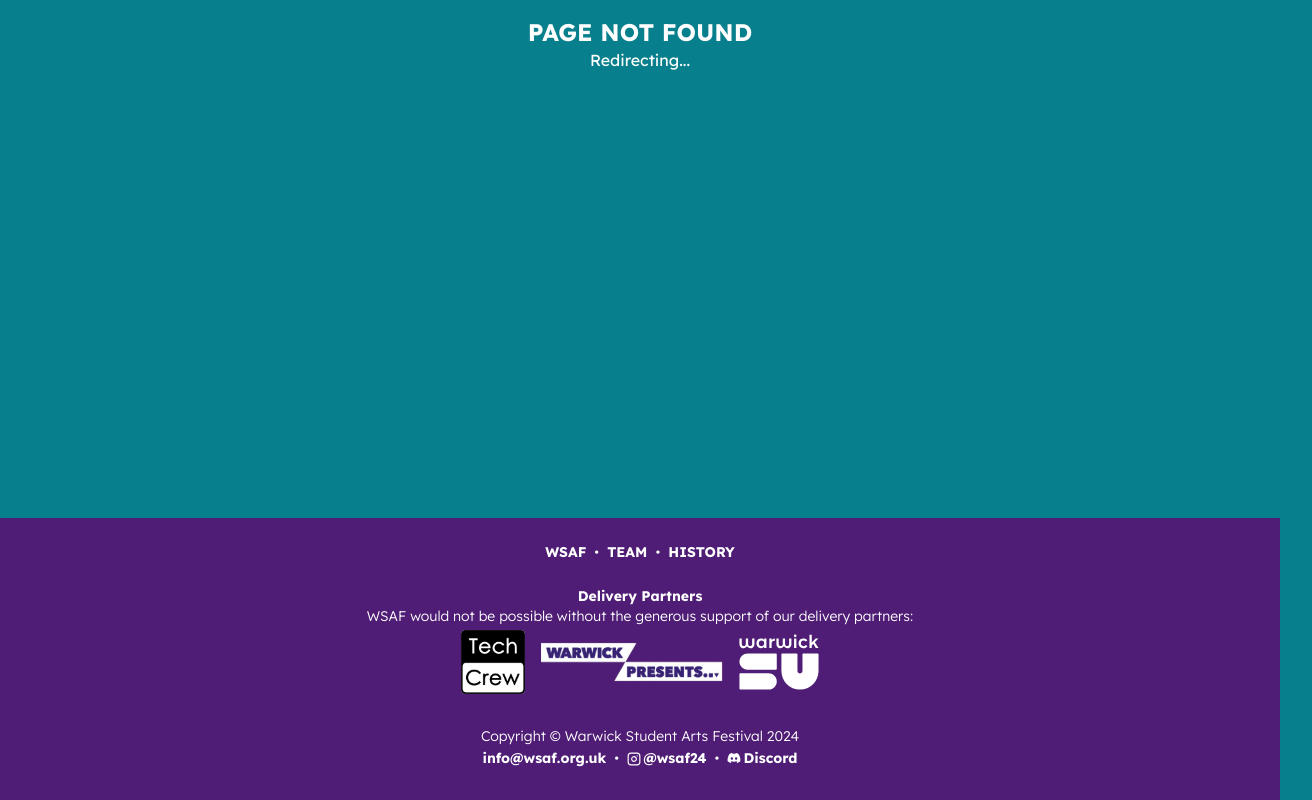
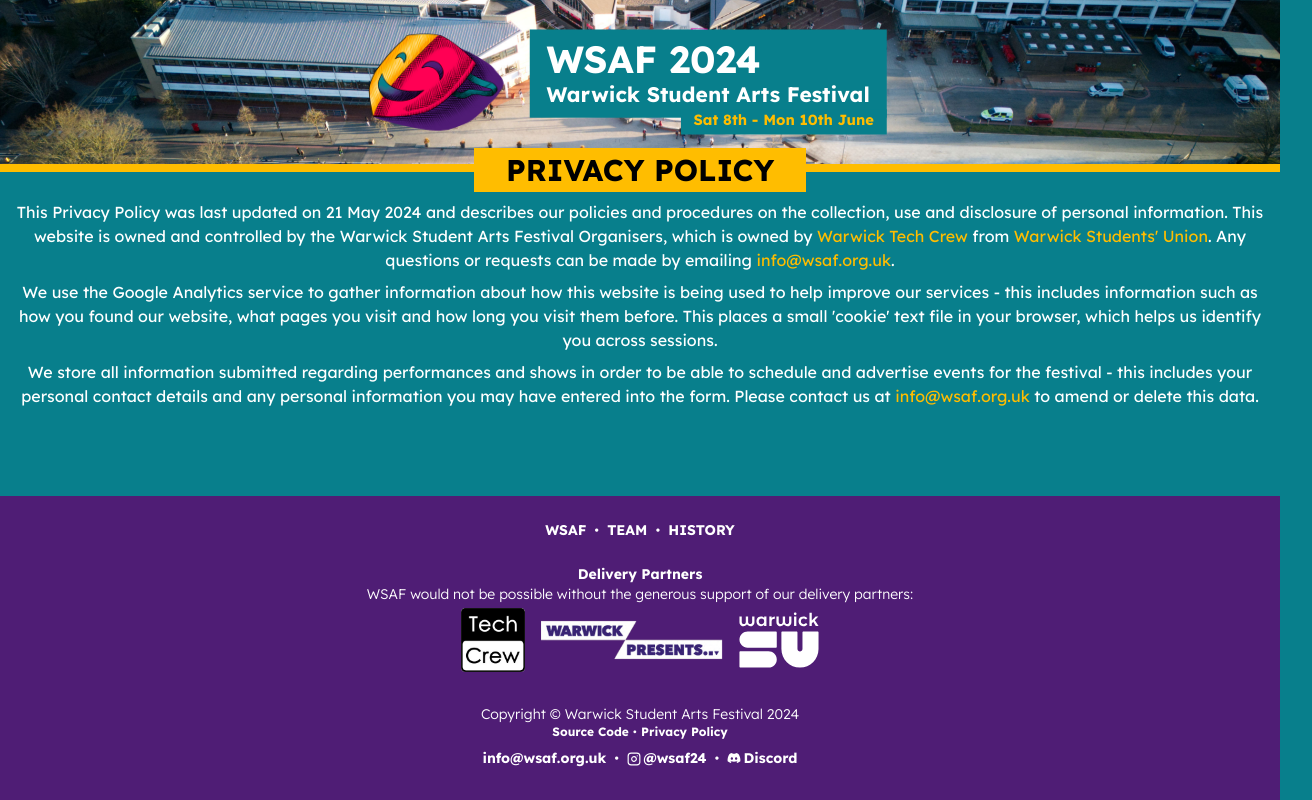
Before and after one commit to WarwickStudentArtsFestival/WSAF24-Website, a Next.js app: page /privacy in a window 1280 px wide. Before the commit this address had no page. Shown: the whole page, 1312 px wide, since content can reach past the window. Built offline with nearby package versions, Linux system fonts and the light colour scheme.

Commit message:
:sparkles: Add privacy policy

```diff
--- a/src/app/components/footer.tsx
+++ b/src/app/components/footer.tsx
@@ -54,7 +54,18 @@
         Copyright © Warwick Student Arts Festival 2024
       </p>
 
-      <p className="font-bold mt-0.5 flex gap-2 justify-center">
+      <p className="font-bold text-xs">
+        <a
+          href="https://github.com/WarwickStudentArtsFestival/WSAF24-Website"
+          target="_blank"
+        >
+          Source Code
+        </a>
+        <span className="font-light mx-1">•</span>
+        <a href="/privacy">Privacy Policy</a>
+      </p>
+
+      <p className="font-bold mt-2 flex gap-2 justify-center">
         <a href="mailto:info@wsaf.org.uk" target="_blank">
           info@wsaf.org.uk
         </a>
--- /dev/null
+++ b/src/app/privacy/page.tsx
@@ -0,0 +1,71 @@
+import PageHeader from '@/app/components/page-header';
+import { Metadata } from 'next';
+
+export const metadata: Metadata = {
+  title: 'Privacy Policy | Warwick Student Arts Festival 2024',
+  description:
+    'This Privacy Policy was last updated on 21 May 2024 and describes our policies and procedures on the collection, use and disclosure of personal information.',
+};
+
+export default function Privacy() {
+  return (
+    <main>
+      <PageHeader title="Privacy Policy" />
+
+      <section className="mx-auto max-w-7xl px-4">
+        <p className="mb-2">
+          This Privacy Policy was last updated on 21 May 2024 and describes our
+          policies and procedures on the collection, use and disclosure of
+          personal information. This website is owned and controlled by the
+          Warwick Student Arts Festival Organisers, which is owned by{' '}
+          <a
+            href="https://www.warwicktechcrew.co.uk/"
+            target="_blank"
+            className="text-accent"
+          >
+            Warwick Tech Crew
+          </a>{' '}
+          from{' '}
+          <a
+            href="https://www.warwicksu.com/"
+            target="_blank"
+            className="text-accent"
+          >
+            Warwick Students&apos; Union
+          </a>
+          . Any questions or requests can be made by emailing{' '}
+          <a
+            href="mailto:info@wsaf.org.uk"
+            target="_blank"
+            className="text-accent"
+          >
+            info@wsaf.org.uk
+          </a>
+          .
+        </p>
+        <p className="mb-2">
+          We use the Google Analytics service to gather information about how
+          this website is being used to help improve our services - this
+          includes information such as how you found our website, what pages you
+          visit and how long you visit them before. This places a small
+          &apos;cookie&apos; text file in your browser, which helps us identify
+          you across sessions.
+        </p>
+        <p className="mb-2">
+          We store all information submitted regarding performances and shows in
+          order to be able to schedule and advertise events for the festival -
+          this includes your personal contact details and any personal
+          information you may have entered into the form. Please contact us at{' '}
+          <a
+            href="mailto:info@wsaf.org.uk"
+            target="_blank"
+            className="text-accent"
+          >
+            info@wsaf.org.uk
+          </a>{' '}
+          to amend or delete this data.
+        </p>
+      </section>
+    </main>
+  );
+}
```
